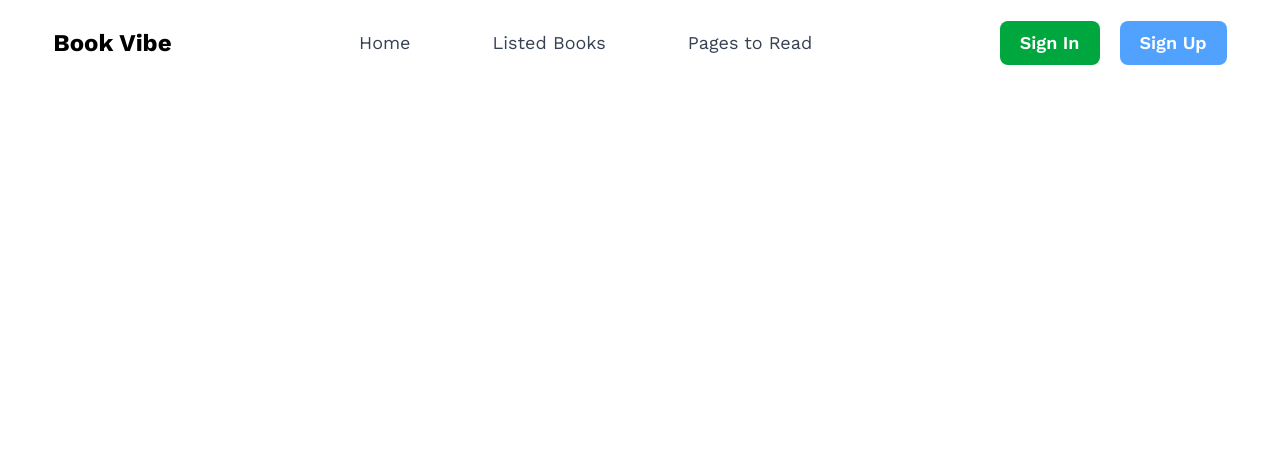
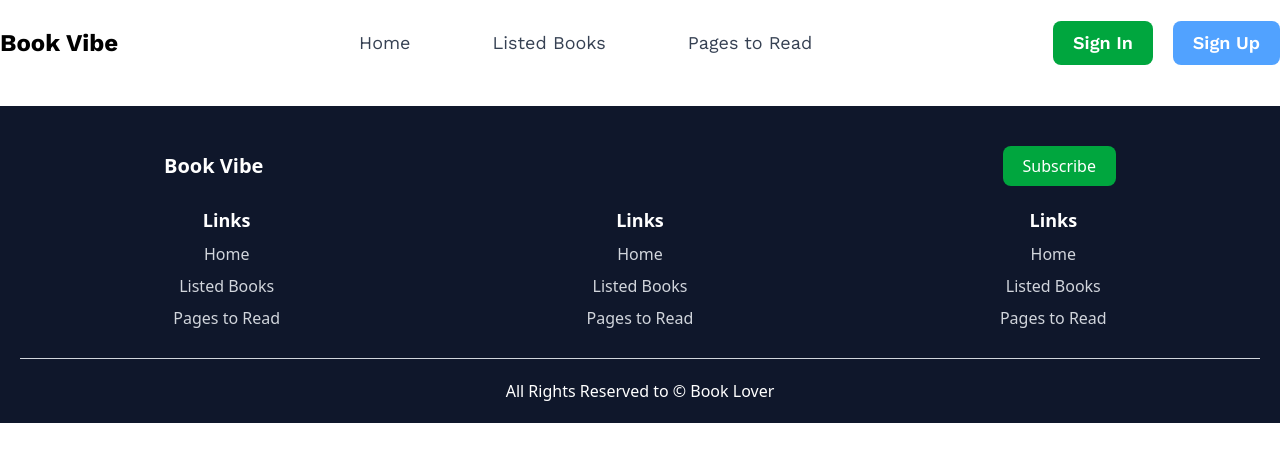
Before and after one commit to shakil200409/Book-lover, a React (Vite) app: page / in a window 1280 px wide. Shown: the top 462 px of the page. Built offline with nearby package versions, Linux system fonts and the light colour scheme; a web font is replaced by a local one.

Commit message:
Added footer

```diff
--- a/src/Components/Root.jsx
+++ b/src/Components/Root.jsx
@@ -1,11 +1,13 @@
 import { Outlet } from "react-router-dom";
 import Navbar from "../Navbar";
+import Footer from "../Footer";
 
 const Root = () => {
   return (
-    <div className="w-11/12 mx-auto">
+    <div className="max-w-[1280px] md:mx-auto mx-5">
       <Navbar></Navbar>
       <Outlet></Outlet>
+      <Footer></Footer>
     </div>
   );
 };
--- /dev/null
+++ b/src/Footer.jsx
@@ -0,0 +1,45 @@
+import { Link } from "react-router-dom";
+
+const Footer = () => {
+  return (
+    <div className="bg-slate-900 text-white mt-10 pt-5 md:pt-10 px-5">
+      <div className="flex items-center justify-between md:px-36">
+        <h2 className="font-semibold text-lg text-center md:text-xl">
+          Book Vibe
+        </h2>
+        <button className="px-5 py-2 rounded-lg bg-green-600">Subscribe</button>
+      </div>
+      <div className="mt-5 pb-5 grid md:grid-cols-3 text-center border-b border-gray-300">
+        <div>
+          <h3 className="md:text-lg font-semibold">Links</h3>
+          <ul className="flex flex-col space-y-2 py-2 text-gray-300">
+            <Link to="/home">Home</Link>
+            <Link to="/listedBooks">Listed Books</Link>
+            <Link to="/pagesToRead">Pages to Read</Link>
+          </ul>
+        </div>
+        <div className="hidden md:inline">
+          <h3 className="md:text-lg font-semibold">Links</h3>
+          <ul className="flex flex-col space-y-2 py-2 text-gray-300">
+            <Link to="/home">Home</Link>
+            <Link to="/listedBooks">Listed Books</Link>
+            <Link to="/pagesToRead">Pages to Read</Link>
+          </ul>
+        </div>
+        <div className="hidden md:inline">
+          <h3 className="md:text-lg font-semibold">Links</h3>
+          <ul className="flex flex-col space-y-2 py-2 text-gray-300">
+            <Link to="/home">Home</Link>
+            <Link to="/listedBooks">Listed Books</Link>
+            <Link to="/pagesToRead">Pages to Read</Link>
+          </ul>
+        </div>
+      </div>
+      <p className="text-center py-5">
+        <span>All Rights Reserved to &copy; Book Lover</span>
+      </p>
+    </div>
+  );
+};
+
+export default Footer;
```
